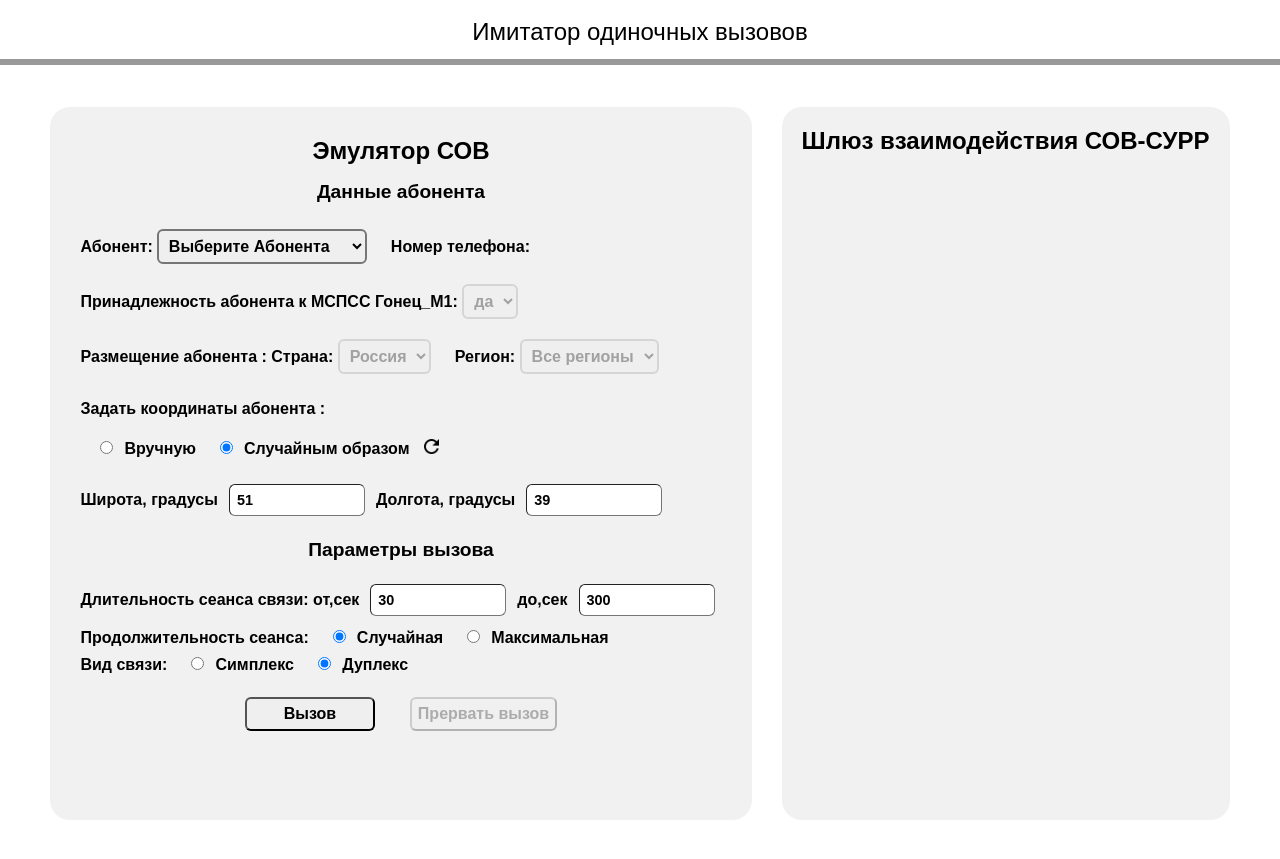
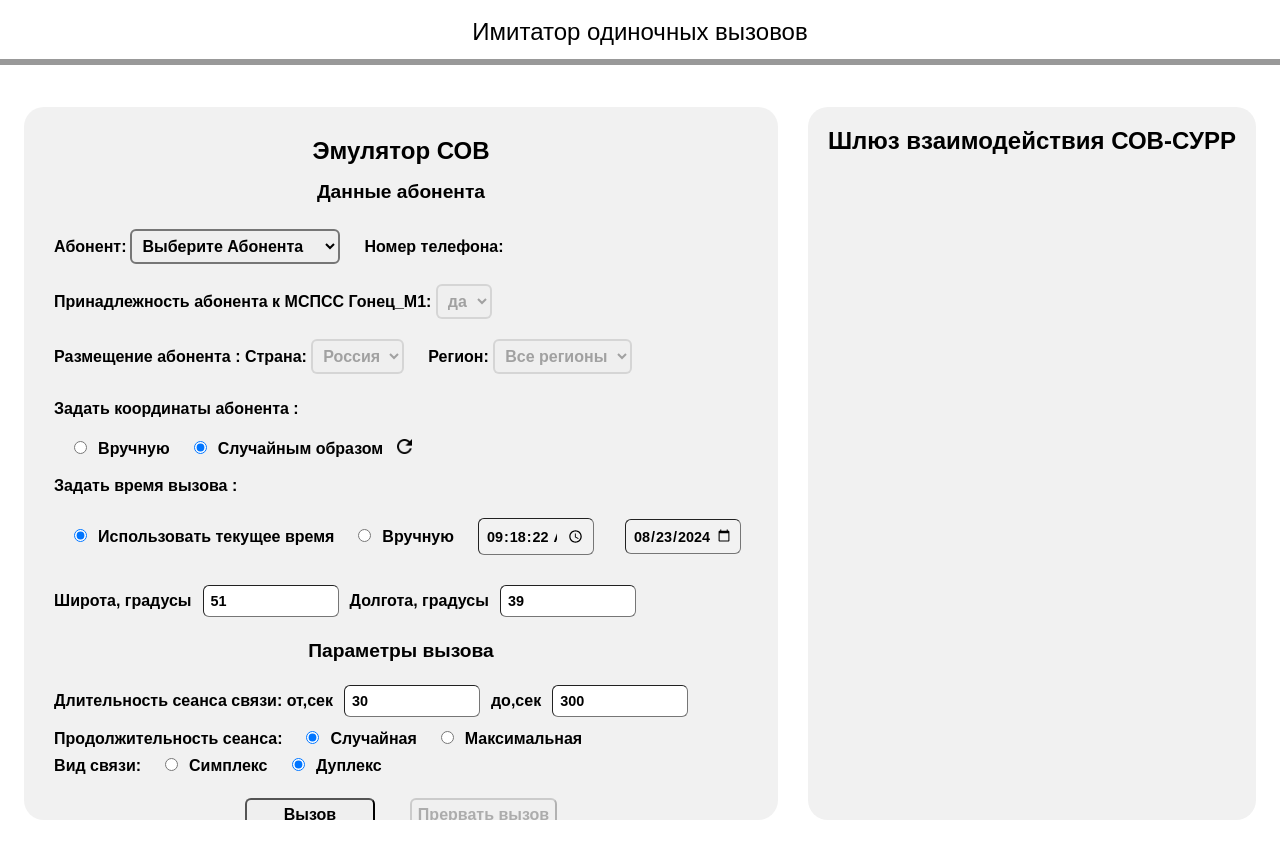
Before and after one commit to Aleksandrskm/RSS-SURR, a Flask app: page /call__simulator in a window 1280 px wide. Shown: the part 75-934 px from the top of the page. Run offline with Flask 3, Linux system fonts and the light colour scheme.

Commit message:
добавил выбор времени

```diff
--- a/website/static/css/style.css
+++ b/website/static/css/style.css
@@ -807,3 +807,15 @@
 .closes{
     margin-top: 70%;
 }
+input[type='date'] {
+    background: #f2f2f2;
+    color: #000;
+    font-family: Arial;
+    width: 100px;
+}
+input[type='time'] {
+    background: #f2f2f2;
+    color: #000;
+    font-family: Arial;
+    width: 100px;
+}
--- a/website/templates/call__simulator.html
+++ b/website/templates/call__simulator.html
@@ -55,6 +55,19 @@
                 <input type="radio" value="1" name="radio-coord" class="time_call" checked>
                 <span>Случайным образом</span>
                 <img class="re-date" src="../static/img/re.png">
+            </div>
+        </div>
+        <br>
+        <div class="data-abonent">
+            <span>Задать время вызова :</span>
+            <div class="radio-dvi">
+                <br>
+                <input type="radio" value="1" name="radio-timer" class="timer_call-current" checked>
+                <span>Использовать текущее время</span>
+                <input type="radio" value="1" name="radio-timer" class="timer_call-self">
+                <span>Вручную</span>
+                <input type="time" id="start-time" name="trip-start-time" value="" step="2" />
+                <input type="date" id="start" name="trip-start" value=""/>
             </div>
         </div>
         <br>
```
Also changed, not shown: website/static/js/index.js (+51 -11 lines).
